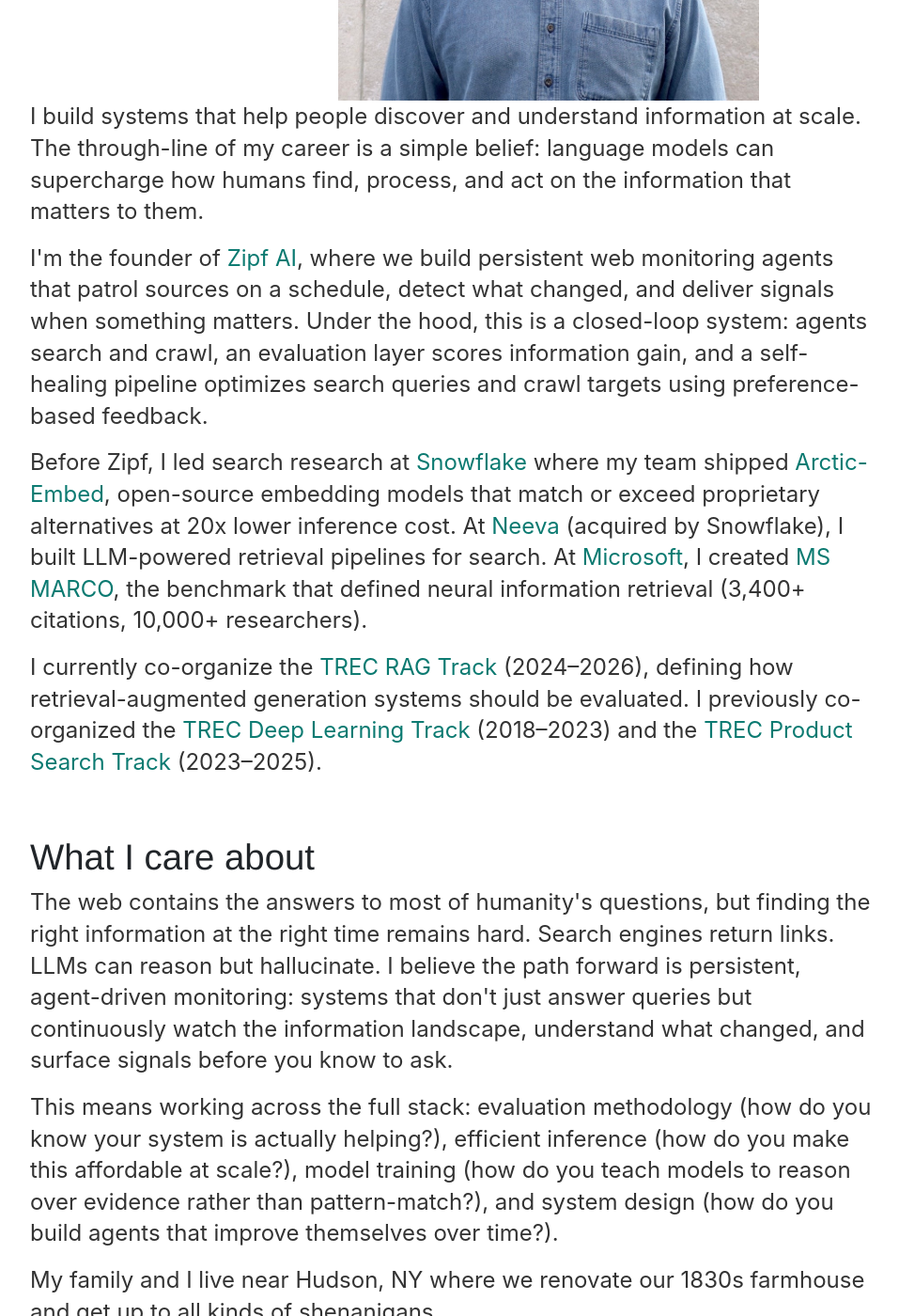
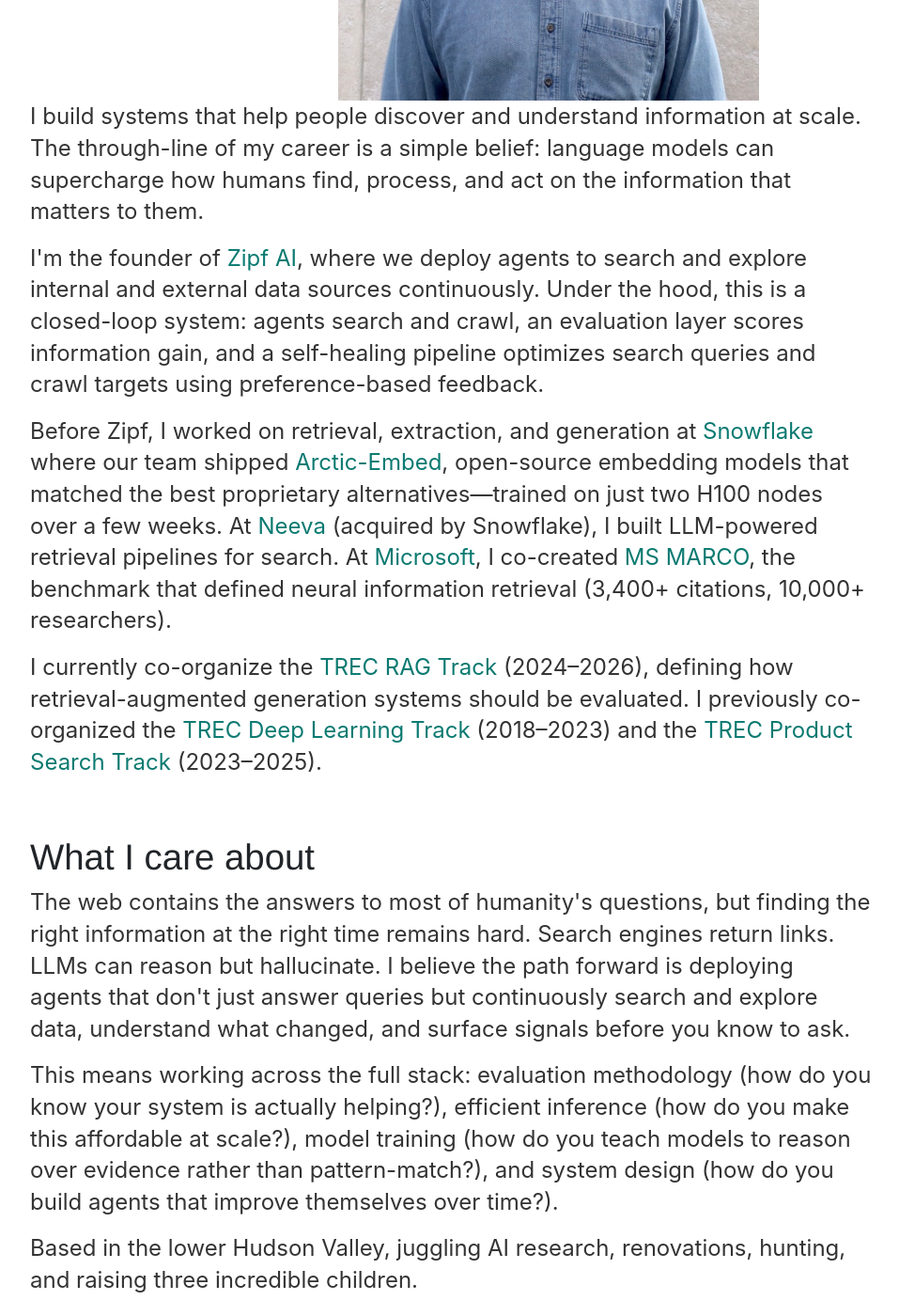
Before and after one commit to spacemanidol/spacemanidol.github.io, a Jekyll site: the page built from index.html, in a window 1280 px wide and 1400 px high, scrolled down 439 px. Shown: the whole window at 94% size, without its empty margins (160-1117 px from the left). Built offline with Jekyll 4.4.1, drawn with Linux system fonts in a browser that asks for light colours.

Commit message:
Apply feedback: co-creator attribution, soften Snowflake, update terminology
- MS MARCO: "co-created" not "created" across all pages
- Snowflake: "worked on" / "our team shipped" instead of "led"
- Arctic-Embed: reframe around "2 H100 nodes over a few weeks"
- Drop "patrol" terminology for "search and explore" (technical audience)
- Update personal section: lower Hudson Valley, renovations, hunting, children

Co-Authored-By: Claude Opus 4.6 <noreply@anthropic.com>

```diff
--- a/index.html
+++ b/index.html
@@ -8,19 +8,19 @@ title: Daniel Campos
 
 	<p>I build systems that help people discover and understand information at scale. The through-line of my career is a simple belief: language models can supercharge how humans find, process, and act on the information that matters to them.</p>
 
-	<p>I'm the founder of <a href='https://zipf.ai'>Zipf AI</a>, where we build persistent web monitoring agents that patrol sources on a schedule, detect what changed, and deliver signals when something matters. Under the hood, this is a closed-loop system: agents search and crawl, an evaluation layer scores information gain, and a self-healing pipeline optimizes search queries and crawl targets using preference-based feedback.</p>
+	<p>I'm the founder of <a href='https://zipf.ai'>Zipf AI</a>, where we deploy agents to search and explore internal and external data sources continuously. Under the hood, this is a closed-loop system: agents search and crawl, an evaluation layer scores information gain, and a self-healing pipeline optimizes search queries and crawl targets using preference-based feedback.</p>
 
-	<p>Before Zipf, I led search research at <a href='https://www.snowflake.com/'>Snowflake</a> where my team shipped <a href='https://arxiv.org/abs/2405.05374'>Arctic-Embed</a>, open-source embedding models that match or exceed proprietary alternatives at 20x lower inference cost. At <a href='https://neeva.com'>Neeva</a> (acquired by Snowflake), I built LLM-powered retrieval pipelines for search. At <a href='https://www.microsoft.com/en-us/research/'>Microsoft</a>, I created <a href='https://microsoft.github.io/msmarco/'>MS MARCO</a>, the benchmark that defined neural information retrieval (3,400+ citations, 10,000+ researchers).</p>
+	<p>Before Zipf, I worked on retrieval, extraction, and generation at <a href='https://www.snowflake.com/'>Snowflake</a> where our team shipped <a href='https://arxiv.org/abs/2405.05374'>Arctic-Embed</a>, open-source embedding models that matched the best proprietary alternatives&mdash;trained on just two H100 nodes over a few weeks. At <a href='https://neeva.com'>Neeva</a> (acquired by Snowflake), I built LLM-powered retrieval pipelines for search. At <a href='https://www.microsoft.com/en-us/research/'>Microsoft</a>, I co-created <a href='https://microsoft.github.io/msmarco/'>MS MARCO</a>, the benchmark that defined neural information retrieval (3,400+ citations, 10,000+ researchers).</p>
 
 	<p>I currently co-organize the <a href='https://trec-rag.github.io'>TREC RAG Track</a> (2024&ndash;2026), defining how retrieval-augmented generation systems should be evaluated. I previously co-organized the <a href='https://microsoft.github.io/TREC-2023-Deep-Learning/'>TREC Deep Learning Track</a> (2018&ndash;2023) and the <a href='https://trec-product-search.github.io/'>TREC Product Search Track</a> (2023&ndash;2025).</p>
 
 	<h2>What I care about</h2>
 
-	<p>The web contains the answers to most of humanity's questions, but finding the right information at the right time remains hard. Search engines return links. LLMs can reason but hallucinate. I believe the path forward is persistent, agent-driven monitoring: systems that don't just answer queries but continuously watch the information landscape, understand what changed, and surface signals before you know to ask.</p>
+	<p>The web contains the answers to most of humanity's questions, but finding the right information at the right time remains hard. Search engines return links. LLMs can reason but hallucinate. I believe the path forward is deploying agents that don't just answer queries but continuously search and explore data, understand what changed, and surface signals before you know to ask.</p>
 
 	<p>This means working across the full stack: evaluation methodology (how do you know your system is actually helping?), efficient inference (how do you make this affordable at scale?), model training (how do you teach models to reason over evidence rather than pattern-match?), and system design (how do you build agents that improve themselves over time?).</p>
 
-	<p>My family and I live near Hudson, NY where we renovate our 1830s farmhouse and get up to all kinds of shenanigans.</p>
+	<p>Based in the lower Hudson Valley, juggling AI research, renovations, hunting, and raising three incredible children.</p>
 
 	<p>PhD in Computer Science from <a href='https://cs.illinois.edu/'>UIUC</a> (advised by <a href='http://czhai.cs.illinois.edu/'>ChengXiang Zhai</a>), MS in Computational Linguistics from <a href='https://www.washington.edu/'>UW</a>, BS in Computer Science from <a href='https://rpi.edu/'>RPI</a>. Born and raised in Mexico City.</p>
 </div>
--- a/research/index.html
+++ b/research/index.html
@@ -12,7 +12,7 @@ title: Research - Daniel Campos
 <h3>Evaluation & Benchmarks</h3>
 <p>How do you know a search or RAG system is actually working? I've spent a decade building the evaluation infrastructure the field uses to answer this question.</p>
 <ul>
-	<li><strong><a href="https://microsoft.github.io/msmarco/">MS MARCO</a></strong> (2016&ndash;present) &mdash; Created the benchmark that defined neural information retrieval. 3,400+ citations, used by 10,000+ researchers. Designed to distinguish genuine reading comprehension from shallow pattern matching.</li>
+	<li><strong><a href="https://microsoft.github.io/msmarco/">MS MARCO</a></strong> (2016&ndash;present) &mdash; Co-created the benchmark that defined neural information retrieval. 3,400+ citations, used by 10,000+ researchers. Designed to distinguish genuine reading comprehension from shallow pattern matching.</li>
 	<li><strong><a href="https://trec-rag.github.io">TREC RAG Track</a></strong> (2024&ndash;2026) &mdash; Co-organizer. Defining how retrieval-augmented generation systems should be evaluated: nugget-based fact extraction, support assessment comparing human vs. LLM judges, and the AutoNuggetizer framework for automated scoring.</li>
 	<li><strong><a href="https://microsoft.github.io/TREC-2023-Deep-Learning/">TREC Deep Learning Track</a></strong> (2018&ndash;2023) &mdash; Co-organizer. Built reusable large-scale test collections for neural retrieval. 900+ citations collectively across track overview papers.</li>
 	<li><strong><a href="https://trec-product-search.github.io/">TREC Product Search Track</a></strong> (2023&ndash;2025) &mdash; Principal coordinator. Benchmarking end-to-end product retrieval.</li>
@@ -32,7 +32,7 @@ title: Research - Daniel Campos
 <h3>Embedding Models & Retrieval</h3>
 <p>Training and deploying embedding models that make retrieval work for everyone at affordable cost.</p>
 <ul>
-	<li><strong><a href="https://arxiv.org/abs/2405.05374">Arctic-Embed</a></strong> (2024, 85 citations) &mdash; Family of open-source embedding models achieving SOTA retrieval accuracy with 20x lower inference cost than OpenAI and Cohere. Contrastive learning, hard-negative mining, matryoshka dimension reduction.</li>
+	<li><strong><a href="https://arxiv.org/abs/2405.05374">Arctic-Embed</a></strong> (2024, 85 citations) &mdash; Open-source embedding models that matched the best proprietary alternatives&mdash;trained on just two H100 nodes over a few weeks. Contrastive learning, hard-negative mining, matryoshka dimension reduction.</li>
 	<li><strong><a href="https://arxiv.org/abs/2412.04506">Arctic-Embed 2.0</a></strong> (2024, 67 citations) &mdash; Multilingual retrieval without compromise.</li>
 	<li><strong><a href="https://arxiv.org/abs/2304.03401">CAPOT</a></strong> (2023) &mdash; Contrastive Alignment Post Training. Improved dense retrieval robustness on noisy queries by 55% without retraining or re-indexing.</li>
 	<li><strong><a href="https://arxiv.org/abs/2304.01016">KALE</a></strong> (SustaiNLP @ ACL 2023) &mdash; Post-training KL alignment for asymmetric bi-encoders. 4x throughput with minimal accuracy loss.</li>
@@ -40,7 +40,7 @@ title: Research - Daniel Campos
 </ul>
 
 <h3>RAG & Agentic Systems</h3>
-<p>From one-shot answers to persistent monitoring agents that accumulate understanding over time.</p>
+<p>From one-shot answers to agents that continuously search, explore, and accumulate understanding over time.</p>
 <ul>
 	<li><strong><a href="https://arxiv.org/abs/2406.16828">Ragnarok</a></strong> (ECIR 2025) &mdash; Reusable RAG framework and baselines for the TREC RAG Track.</li>
 	<li><strong>The Great Nugget Recall</strong> (SIGIR 2025) &mdash; Automating fact extraction and RAG evaluation with LLMs.</li>
```
Also changed, not shown: about/index.html (+4 -4 lines).
